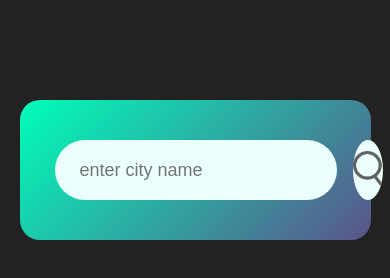
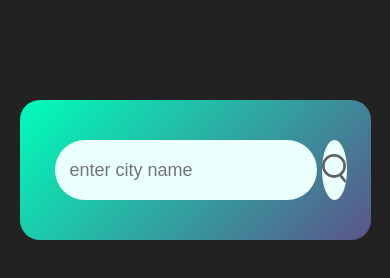
Before and after one commit to Adityaa-Singhh/Basic-WeatherApp, a plain HTML site: page index.html in a window 390 px wide. Drawn offline with Linux system fonts and the light colour scheme.

Commit message:
Added media query

```diff
--- a/style.css
+++ b/style.css
@@ -93,3 +93,34 @@ body{
     font-weight: 550;
     display: none;
 }
+@media only screen and (max-width: 800px) {
+
+
+    .search input{
+        border: 0;
+        outline: 0;
+        background: #ebfffc;
+        color: #555;
+        padding: 10px 15px;
+        height: 60px;
+        border-radius: 30px;
+        flex:1;
+        font-size: 18px;
+        margin-right: 5px;
+    }
+    .search button{
+        border: 0;
+        outline: 0;
+
+        border-radius:50%;
+        width: 60px;
+        height: 60px;
+        cursor: pointer;
+
+    }
+    .search button img{
+        width:25px;
+
+    }
+
+  }
```
